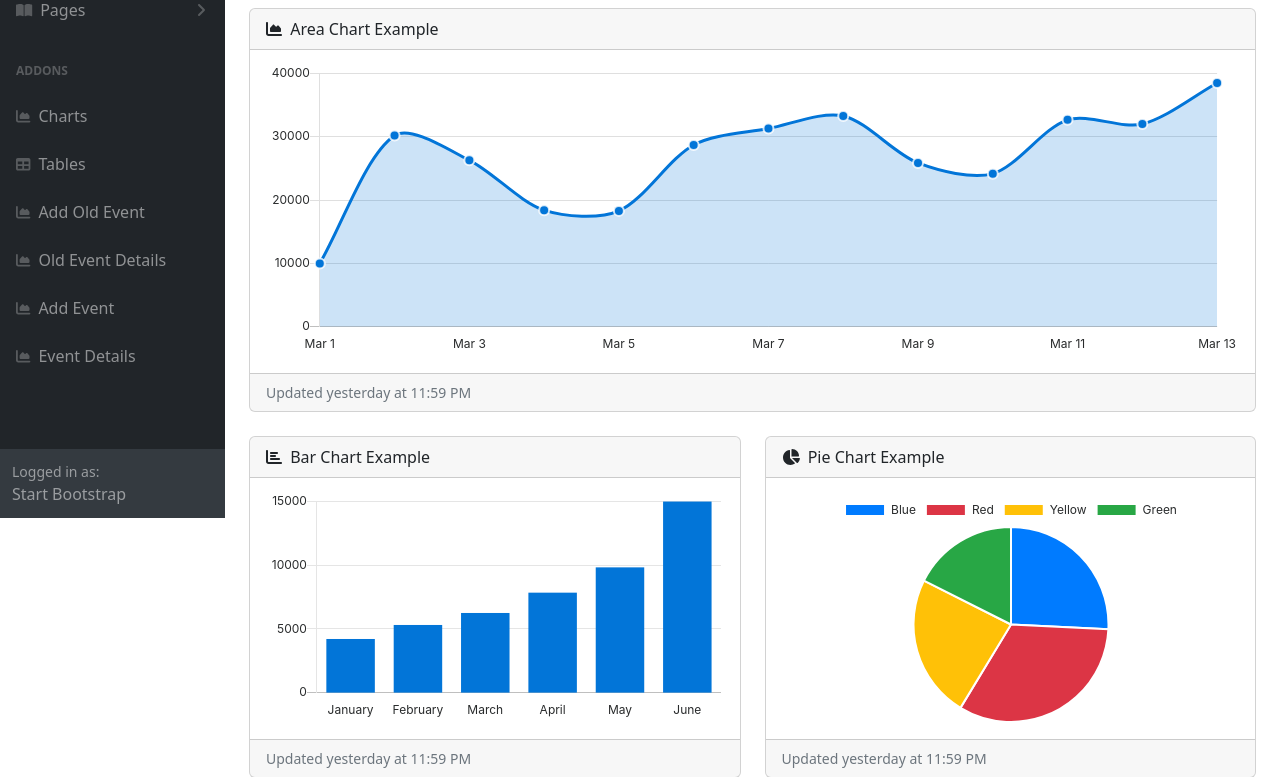
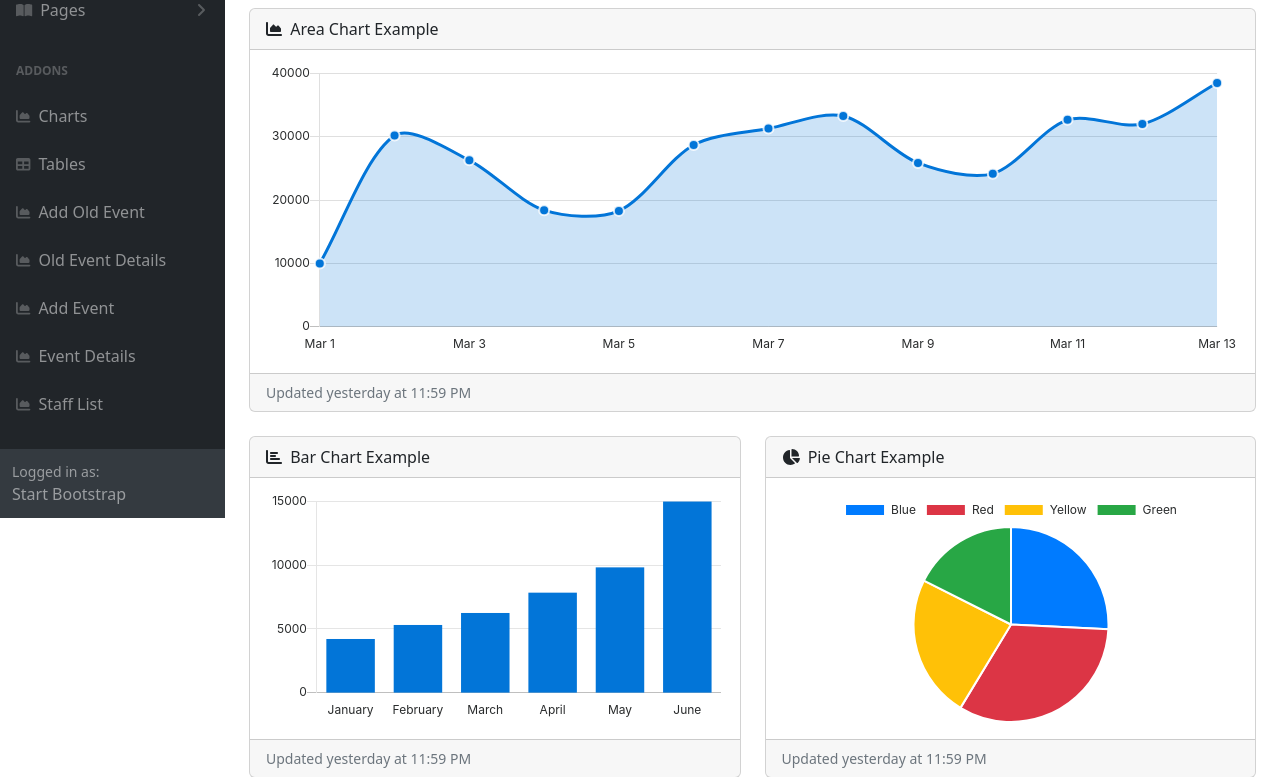
Before and after one commit to ayarchvs/Campus-Ministry-Evaluation-System, a PHP site: page /charts.php in a window 1280 px wide. Shown: the part 282-1059 px from the top of the page. Run offline with PHP 8.4, Linux system fonts and the light colour scheme; some libraries are stand-ins or nearby versions.

Commit message:
Update navigation-panel: Added Staff List to

```diff
--- a/Campus Ministry Website/website/framework ver/bootstrap/modules/navigation-panel.php
+++ b/Campus Ministry Website/website/framework ver/bootstrap/modules/navigation-panel.php
@@ -111,6 +111,10 @@
                                     <div class="sb-nav-link-icon"><i class="fas fa-chart-area"></i></div>
                                     Event Details
                                 </a>
+                                <a class="nav-link" href="staff-list.php">
+                                    <div class="sb-nav-link-icon"><i class="fas fa-chart-area"></i></div>
+                                    Staff List
+                                </a>
                             </div>
                         </div>
                         <div class="sb-sidenav-footer">
```
